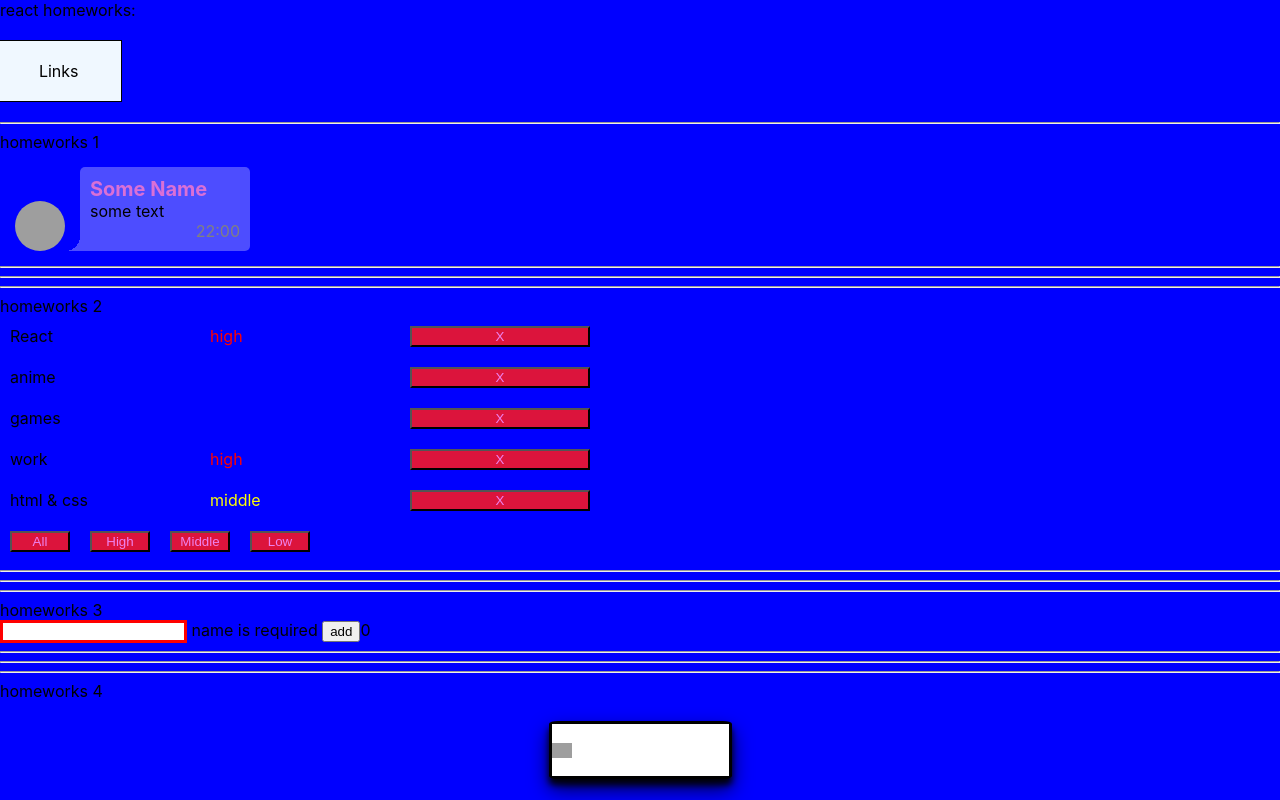
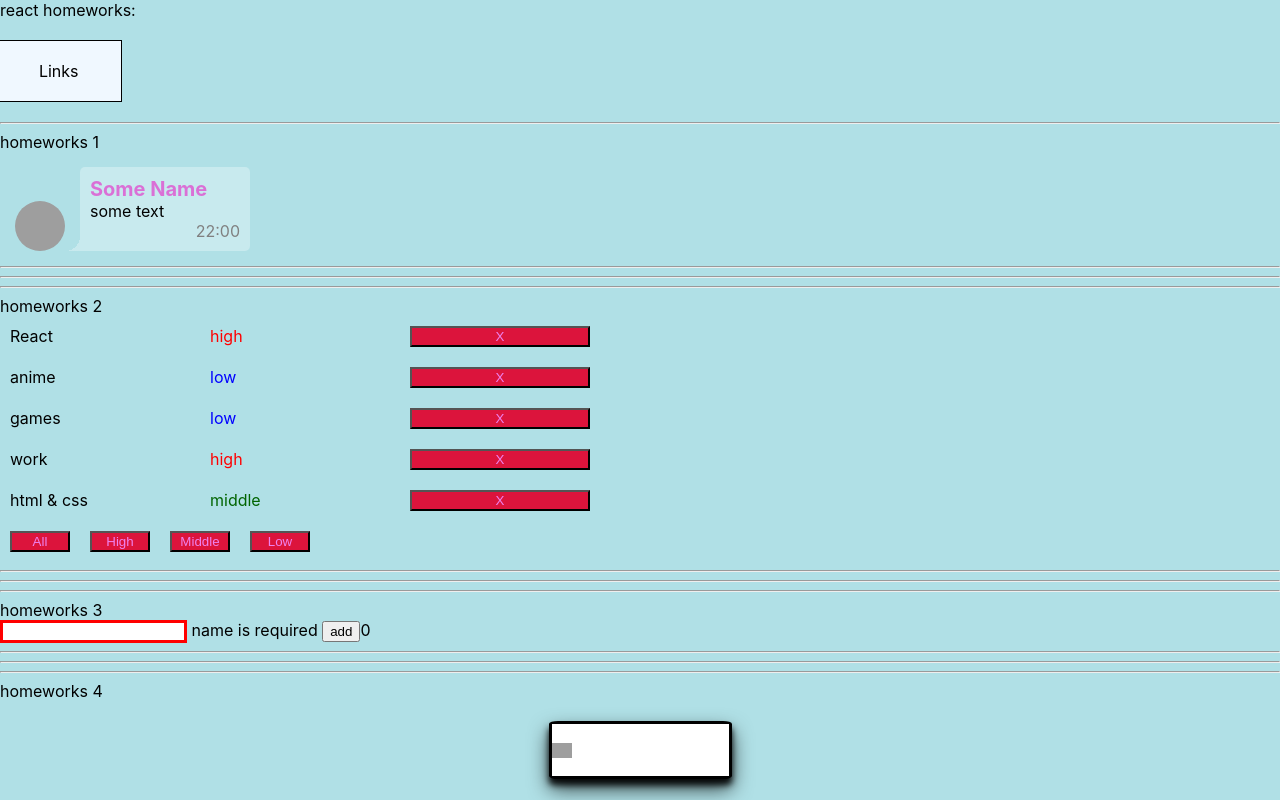
Before and after one commit to egory4fash/HomeTasks, a React (Create React App) app: page /#/ in a window 1280 px wide. Shown: the top 800 px of the page. Built offline with nearby package versions, Linux system fonts and the light colour scheme; grey boxes are pictures that could not be loaded.

Commit message:
HW6 done

```diff
--- a/src/p1-main/m1-ui/u1-app/App.module.css
+++ b/src/p1-main/m1-ui/u1-app/App.module.css
@@ -1,5 +1,5 @@
 .App {
-    background-color: blue;
+    background-color: powderblue;
 }
 
 .links {
--- a/src/p2-homeworks/h2/Affairs.module.css
+++ b/src/p2-homeworks/h2/Affairs.module.css
@@ -27,7 +27,7 @@
 }
 
 .middle {
-    color: yellow;
+    color: darkgreen;
 }
 
 .low {
--- a/src/p2-homeworks/h6/HW6.tsx
+++ b/src/p2-homeworks/h6/HW6.tsx
@@ -10,7 +10,7 @@ function HW6() {
         saveState<string>('editable-span-value', value)
     }
     const restore = () => {
-         setValue(restoreState('editable-span-value',''))
+         setValue(restoreState('editable-span-value',value))
     }
 
     return (
```
